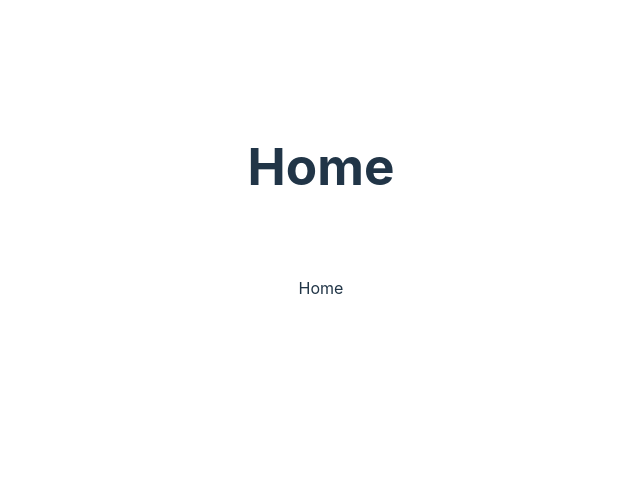
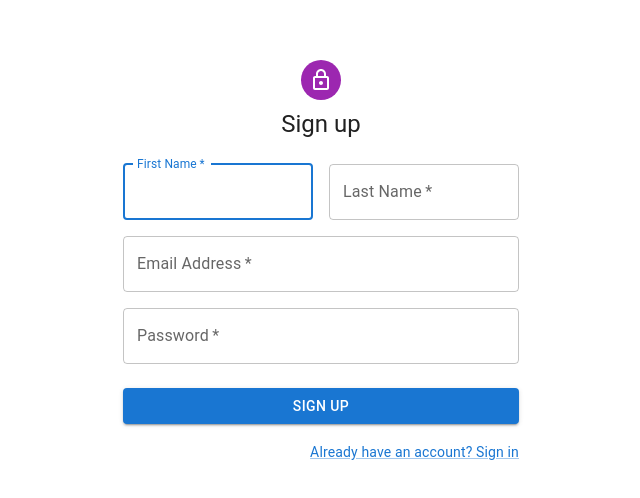
Before and after one commit to sergeyanton/Petition-Finder, a React (Vite) app in the folder PetitionSite/: page /register in a window 1280 px wide. Shown: the part 174-672 px from the top of the page, without its empty margins (319-959 px from the left). Built offline with nearby package versions, Linux system fonts and the light colour scheme.

Commit message:
started adding register

```diff
--- a/PetitionSite/src/App.tsx
+++ b/PetitionSite/src/App.tsx
@@ -3,6 +3,7 @@ import {BrowserRouter as Router, Routes, Route} from "react-router-dom";
 import PetitionsList from "./components/PetitionsList.tsx";
 import Home from "./components/Home.tsx";
 import Petition from "./components/Petition.tsx";
+import Register from "./components/Register.tsx";
 
 function App() {
   return (
@@ -14,6 +15,7 @@ function App() {
                       <Route path="/" element={<PetitionsList/>}/>
                       <Route path="/petition/:id" element={<Petition />} />
                       <Route path="*" element={<Home/>}/>
+                      <Route path="/register" element={<Register/>}/>
                   </Routes>
               </div>
           </Router>
--- /dev/null
+++ b/PetitionSite/src/components/Navbar.tsx
@@ -0,0 +1,37 @@
+import { AppBar, Toolbar, Button, Box, Container } from '@mui/material';
+import { useNavigate } from 'react-router-dom';
+
+const Navbar = () => {
+    const navigate = useNavigate();
+    const isLoggedIn = localStorage.getItem('token');
+
+    const handleLogin = () => {
+        navigate('/login');
+    };
+
+    const handleRegister = () => {
+        navigate('/register');
+    };
+
+    return (
+        <AppBar position="static" sx={{ height: '60px' }}>
+            <Container maxWidth="lg">
+                <Toolbar sx={{ minHeight: '60px', display: 'flex', justifyContent: 'center', alignItems: 'center' }}>
+                    <Box sx={{ display: 'flex', justifyContent: 'center', alignItems: 'center' }}>
+                        <Button color="inherit" onClick={() => navigate('/')} sx={{ marginRight: '16px' }}>
+                            Home
+                        </Button>
+                        <Button color="inherit" onClick={handleLogin} sx={{ marginRight: '16px' }}>
+                            Login
+                        </Button>
+                        <Button color="inherit" onClick={handleRegister}>
+                            Register
+                        </Button>
+                    </Box>
+                </Toolbar>
+            </Container>
+        </AppBar>
+    );
+};
+
+export default Navbar;
--- a/PetitionSite/src/components/Petition.tsx
+++ b/PetitionSite/src/components/Petition.tsx
@@ -1,9 +1,10 @@
-import { useState, useEffect } from 'react';
-import { useParams, useLocation } from 'react-router-dom';
+import  { useState, useEffect } from 'react';
+import {useParams, useLocation} from 'react-router-dom';
 import axios from 'axios';
 import CSS from 'csstype';
-import { Alert, AlertTitle, Avatar, Box, Card, CardContent, CardMedia, Grid, Typography } from "@mui/material";
+import { Alert, AlertTitle, Avatar, Box,  Card, CardContent, CardMedia, Grid, Typography } from "@mui/material";
 import PetitionsListObject from './PetitionsListObject';
+import Navbar from "./Navbar.tsx";
 
 const Petition = () => {
     const { id } = useParams<{ id: string }>();
@@ -97,6 +98,7 @@ const Petition = () => {
         return supportTier ? supportTier.title : 'Unknown';
     };
 
+
     const petitionCardStyles1: CSS.Properties = {
         width: "1000px",
         margin: "10px",
@@ -106,6 +108,7 @@ const Petition = () => {
 
     return (
         <Card>
+            <Navbar />
             {errorFlag && (
                 <Alert severity="error">
                     <AlertTitle>Error</AlertTitle>
@@ -223,9 +226,11 @@ const Petition = () => {
                                 ))}
                             </Grid>
                         ) : (
-                            <Typography variant="h5" sx={{ padding: '20px', alignItems: 'center', justifyContent: 'center' }}>
-                                No similar petitions
-                            </Typography>
+                            <Box sx={{ justifyContent: 'center', alignItems: 'center', minHeight: '50px' }}>
+                                <Typography variant="h5" sx={{ padding: '20px' }}>
+                                    No similar petitions
+                                </Typography>
+                            </Box>
                         )}
                     </Card>
                 </>
--- a/PetitionSite/src/components/PetitionsList.tsx
+++ b/PetitionSite/src/components/PetitionsList.tsx
@@ -15,6 +15,9 @@ import {
     IconButton, Pagination, Autocomplete, Button
 } from "@mui/material";
 import PetitionsListObject from "./PetitionsListObject";
+import Navbar from './Navbar';
+
+
 const PetitionsList = () => {
     const [petitions, setPetitions] = useState<Array<Petition>>([]);
     const [searchParams, setSearchParams] = useState<PetitionSearchParameters>({ sortBy: 'CREATED_ASC', startIndex: 0, count: 8 });
@@ -58,7 +61,7 @@ const PetitionsList = () => {
         getPetitions();
     }, [searchParams]);
 
-    const petition_rows = () => petitions.map((petition: Petition) => <PetitionsListObject key={petition.petitionId + petition.title} petition={petition} />);
+    const petition_rows = () => petitions.map((petition: Petition) => <PetitionsListObject key={petition.petitionId + petition.title} petition={petition}  categoryId={petition.categoryId} currentPetitionId={petition.petitionId} ownerId={petition.ownerId}/>);
 
     const handleSearch = (event: React.ChangeEvent<HTMLInputElement>) => {
         setSearchTerm(event.target.value);
@@ -129,6 +132,7 @@ const PetitionsList = () => {
 
     return (
         <Grid>
+            <Navbar/>
             <Paper elevation={3} style={card}>
                 <h1>PetitionsList </h1>
                 <div>
--- /dev/null
+++ b/PetitionSite/src/components/Register.tsx
@@ -0,0 +1,129 @@
+import * as React from 'react';
+import Avatar from '@mui/material/Avatar';
+import Button from '@mui/material/Button';
+import CssBaseline from '@mui/material/CssBaseline';
+import TextField from '@mui/material/TextField';
+import Link from '@mui/material/Link';
+import Grid from '@mui/material/Grid';
+import Box from '@mui/material/Box';
+import LockOutlinedIcon from '@mui/icons-material/LockOutlined';
+import Typography from '@mui/material/Typography';
+import Container from '@mui/material/Container';
+import { createTheme, ThemeProvider } from '@mui/material/styles';
+import axios from "axios";
+import {useNavigate} from "react-router-dom";
+
+//Taken from MUI example library :: https://github.com/mui/material-ui/blob/v5.15.18/docs/data/material/getting-started/templates/sign-up/SignUp.tsx
+//TODO: Add erors in the form of snackbars or whatever
+
+const defaultTheme = createTheme();
+
+export default function SignUp() {
+    const [newUser, setNewUser] = React.useState<UserRegister>();
+    const navigate = useNavigate();
+
+
+    const postUserRegiser = () => {
+        axios.post('http://localhost:4941/api/v1/users/register', newUser)
+            .then((response) => {
+                console.log(response.data);
+            })
+            .catch((error) => {
+                console.error(error);
+            });
+    }
+
+    const handleSubmit = (event: React.FormEvent<HTMLFormElement>) => {
+        event.preventDefault();
+        const data = new FormData(event.currentTarget);
+        setNewUser({firstName: data.get('firstName') as string, lastName: data.get('lastName') as string, email: data.get('email') as string, password: data.get('password') as string});
+        postUserRegiser();
+        navigate('/')
+
+    };
+
+    return (
+        <ThemeProvider theme={defaultTheme}>
+            <Container component="main" maxWidth="xs">
+                <CssBaseline />
+                <Box
+                    sx={{
+                        marginTop: 8,
+                        display: 'flex',
+                        flexDirection: 'column',
+                        alignItems: 'center',
+                    }}
+                >
+                    <Avatar sx={{ m: 1, bgcolor: 'secondary.main' }}>
+                        <LockOutlinedIcon />
+                    </Avatar>
+                    <Typography component="h1" variant="h5">
+                        Sign up
+                    </Typography>
+                    <Box component="form" noValidate onSubmit={handleSubmit} sx={{ mt: 3 }}>
+                        <Grid container spacing={2}>
+                            <Grid item xs={12} sm={6}>
+                                <TextField
+                                    autoComplete="given-name"
+                                    name="firstName"
+                                    required
+                                    fullWidth
+                                    id="firstName"
+                                    label="First Name"
+                                    autoFocus
+                                />
+                            </Grid>
+                            <Grid item xs={12} sm={6}>
+                                <TextField
+                                    required
+                                    fullWidth
+                                    id="lastName"
+                                    label="Last Name"
+                                    name="lastName"
+                                    autoComplete="family-name"
+                                />
+                            </Grid>
+                            <Grid item xs={12}>
+                                <TextField
+                                    required
+                                    fullWidth
+                                    id="email"
+                                    label="Email Address"
+                                    name="email"
+                                    autoComplete="email"
+                                />
+                            </Grid>
+                            <Grid item xs={12}>
+                                <TextField
+                                    required
+                                    fullWidth
+                                    name="password"
+                                    label="Password"
+                                    type="password"
+                                    id="password"
+                                    autoComplete="new-password"
+                                />
+                            </Grid>
+
+                        </Grid>
+                        <Button
+                            type="submit"
+                            fullWidth
+                            variant="contained"
+                            sx={{ mt: 3, mb: 2 }}
+                        >
+                            Sign Up
+                        </Button>
+                        <Grid container justifyContent="flex-end">
+                            <Grid item>
+                                <Link href="#" variant="body2">
+                                    Already have an account? Sign in
+                                </Link>
+                            </Grid>
+                        </Grid>
+                    </Box>
+                </Box>
+            </Container>
+        </ThemeProvider>
+    );
+}
```
